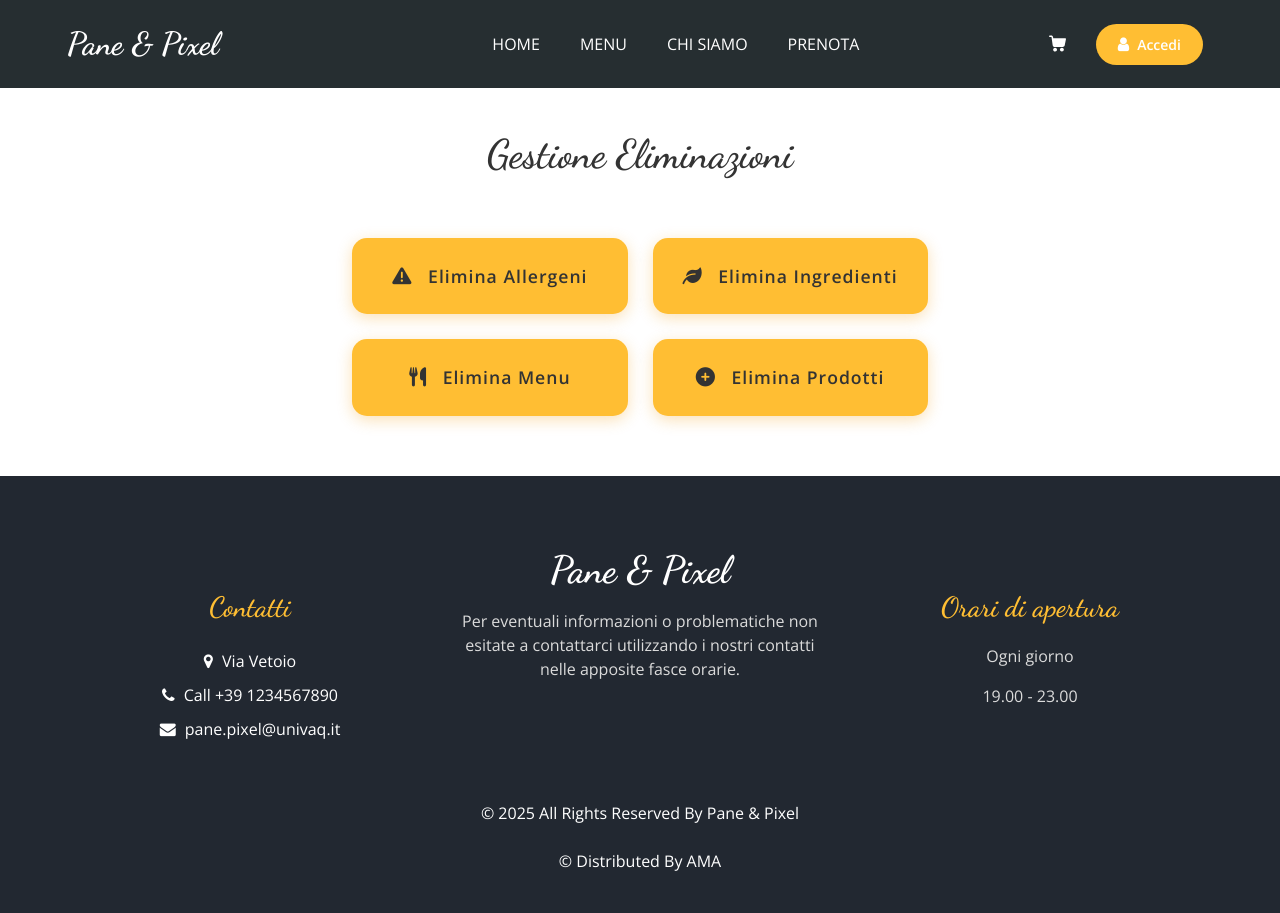
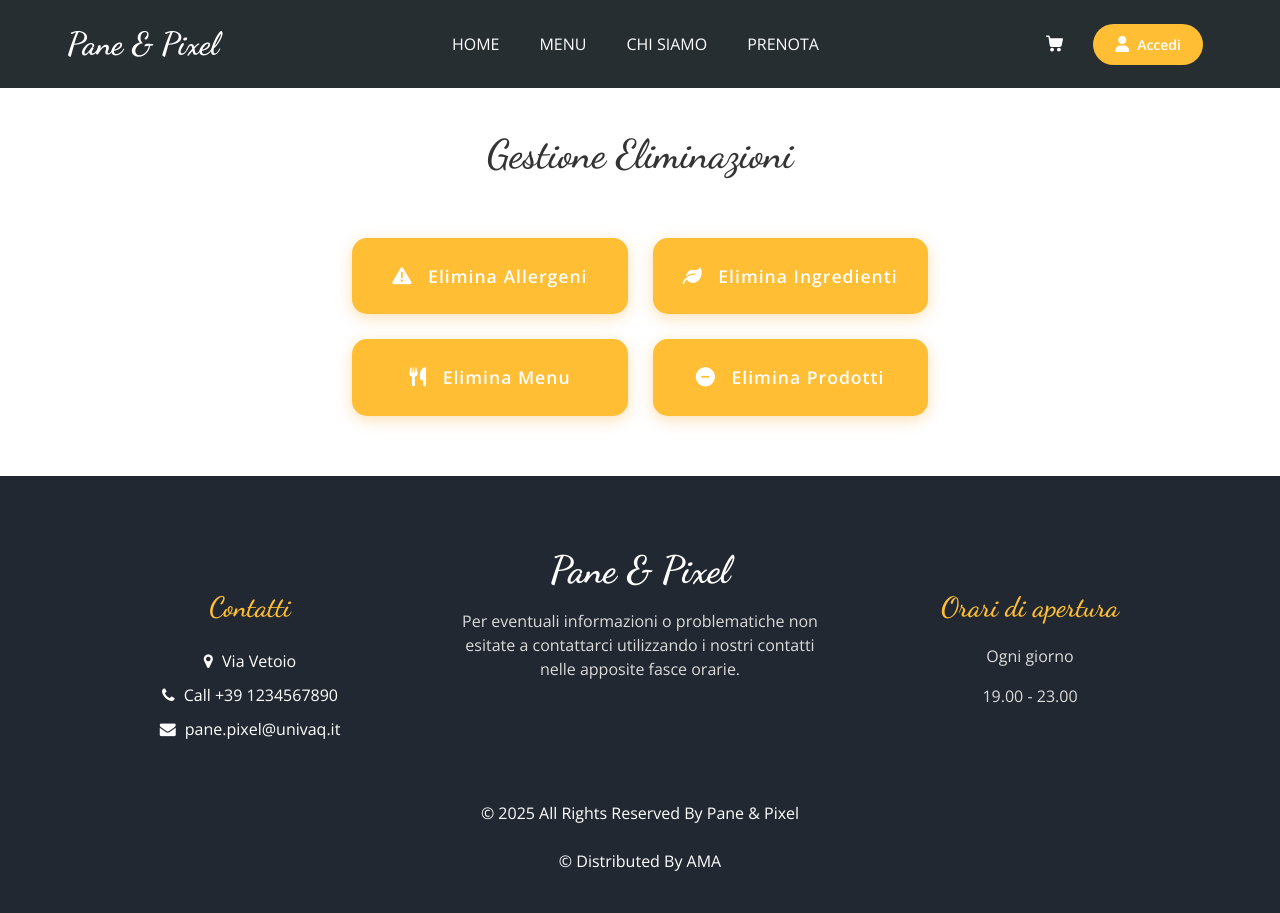
Before and after one commit to Mat0k3/project_web, a PHP site: page /elimina_prodotti.php in a window 1280 px wide. Run offline with PHP 8.4, Linux system fonts and the light colour scheme; data that the repository does not hold is empty.

Commit message:
ultime modifiche(forse)

```diff
--- a/aggiungi_elementi_2.php
+++ b/aggiungi_elementi_2.php
@@ -1,4 +1,5 @@
 <?php
+session_start();
 require_once 'includes/dbh.inc.php';
 
 // Gestione delle aggiunte via AJAX
--- a/css/gestione.css
+++ b/css/gestione.css
@@ -40,7 +40,7 @@ body {
 /* Bottoni principali - gialli come nelle immagini */
 .admin-btn {
     background: #ffbe33;
-    color: #333;
+    color: #fff;
     border: none;
     padding: 25px 30px;
     border-radius: 15px;
--- a/css/style.css
+++ b/css/style.css
@@ -183,7 +183,7 @@ a:focus {
 }
 
 .custom_nav-container .navbar-nav {
-  padding-left: 8%;
+  padding-left: 0%;
 }
 
 .custom_nav-container .navbar-nav .nav-item .nav-link {
--- a/elimina_prodotti.php
+++ b/elimina_prodotti.php
@@ -475,7 +475,7 @@ if (isset($_GET['get_data'])) {
             Elimina Menu
         </button>
         <button class="admin-btn" onclick="openPopup('prodotti')">
-            <i class="fas fa-plus-circle"></i>
+            <i class="fas fa-minus-circle"></i>
             Elimina Prodotti
         </button>
     </div>
--- a/header.php
+++ b/header.php
@@ -199,15 +199,15 @@ if ($carrello) {
               <!-- Sezione utente con nome se loggato -->
               <?php if ($user_logged_in): ?>
                 <div class="user_profile">
-                  <a href="login.php" class="user_link <?php echo ($current_page == 'utente.php'||$current_page == 'dashboard_dinamica.php'||$current_page == 'login.php') ? 'active' : ''; ?>">
-                    <i class="fa fa-user" aria-hidden="true"></i>
+                  <a href="login.php" class="user_link <?php echo ($current_page == 'utente.php'||$current_page == 'dashboard_dinamica.php'||$current_page == 'login.php'||$current_page == 'gestione_ordini.php'||$current_page == 'elimina_prodotti.php'||$current_page == 'aggiungi_elementi_2.php'||$current_page == 'gestione_prenotazioni.php') ? 'active' : ''; ?>">
+                    <i class="fas fa-user" aria-hidden="true"></i>
                     <span class="user_name"><?php echo htmlspecialchars($user_name); ?></span>
                   </a>
                 </div>
               <?php else: ?>
                 <div class="user_auth">
                   <a href="login.php" class="user_link <?php echo ($current_page == 'login.php' || $current_page == 'register.php') ? 'active' : ''; ?>">
-                    <i class="fa fa-user" aria-hidden="true"></i>
+                    <i class="fas fa-user" aria-hidden="true"></i>
                     <span class="auth_text">Accedi</span>
                   </a>
                 </div>
```
